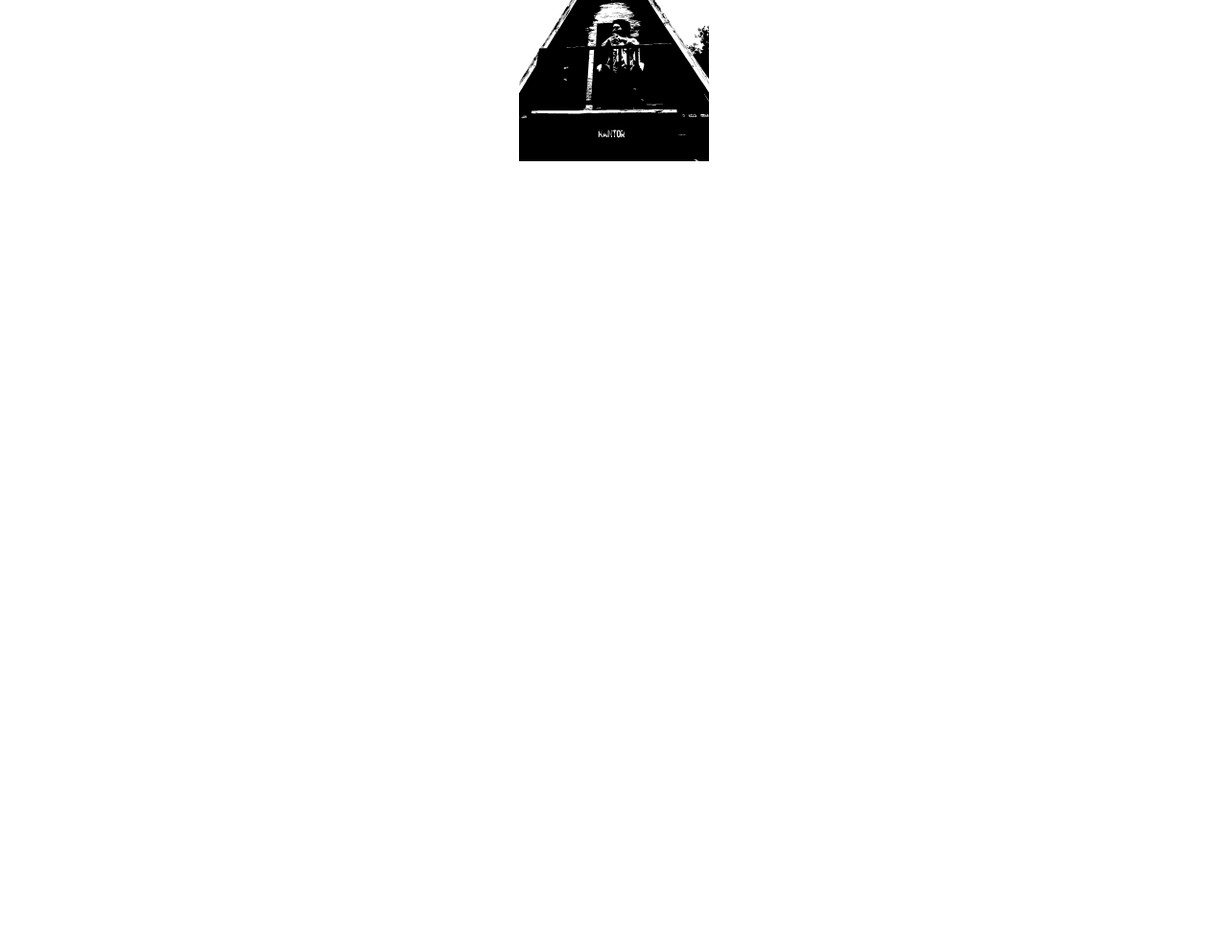
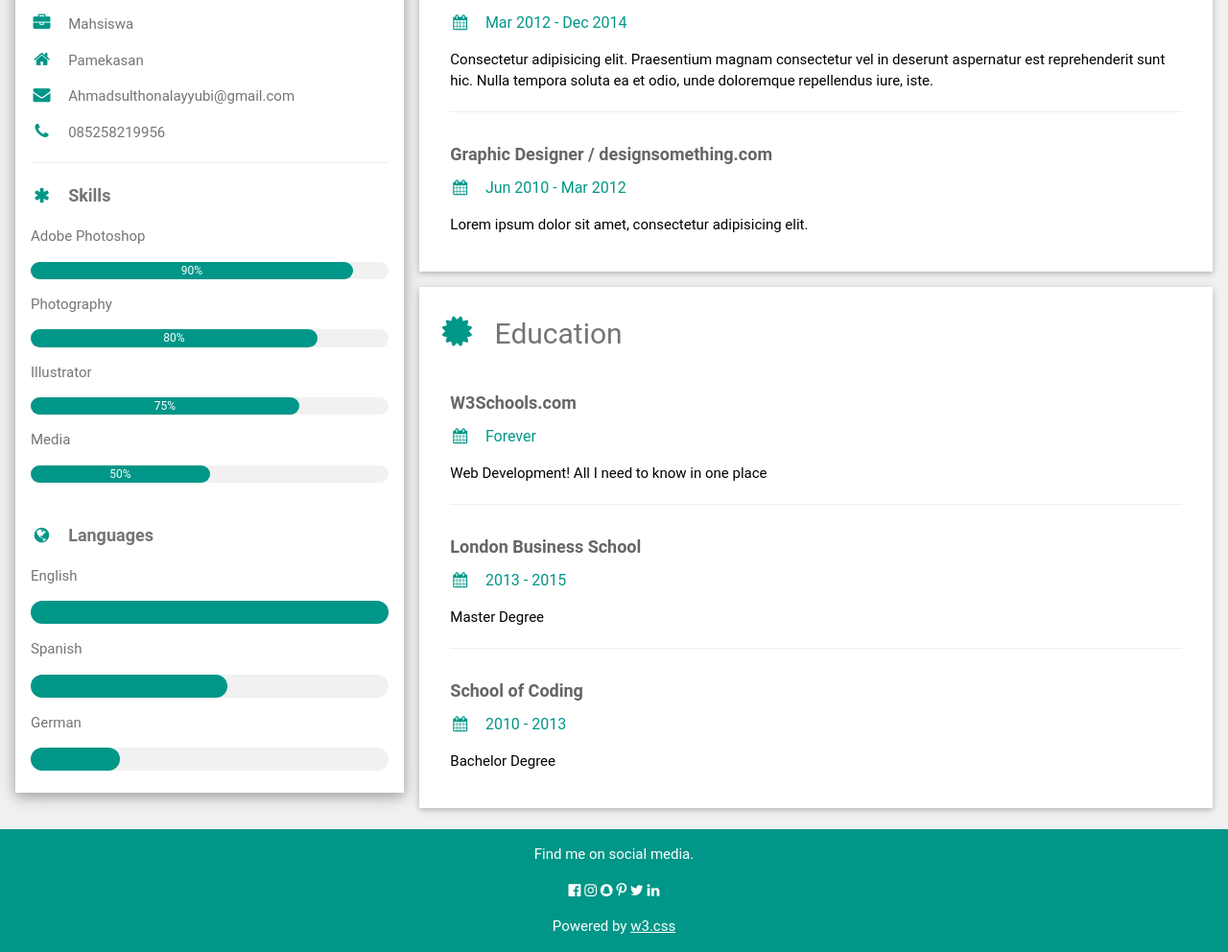
Before and after one commit to yuby123/anton12, a Django app: page / in a window 1280 px wide. Shown: the part 321-1313 px from the top of the page at 96% size. Before the commit the page ends 489 px from the top, so only its background shows below. Run offline with Django 3.2, Linux system fonts and the light colour scheme; some web fonts are replaced.

Commit message:
initial commite

```diff
--- a/main/templates/main/home.html
+++ b/main/templates/main/home.html
@@ -1,18 +1,143 @@
-{% extends 'base.html' %}
-{% load static %}
+<html>
+<title>W3.CSS Template</title>
+<meta charset="UTF-8">
+<meta name="viewport" content="width=device-width, initial-scale=1">
+<link rel="stylesheet" href="https://www.w3schools.com/w3css/4/w3.css">
+<link rel='stylesheet' href='https://badoystudio.com/cloudme.fonts.googleapis.com/css?family=Roboto'>
+<link rel="stylesheet" href="https://cdnjs.cloudflare.com/ajax/libs/font-awesome/4.7.0/css/font-awesome.min.css">
+<style>
+html,body,h1,h2,h3,h4,h5,h6 {font-family: "Roboto", sans-serif}
+</style>
+<body class="w3-light-grey">
 
-{% block meta %}
-  <center>
-  <title>Hello, world!</title>
-  </center>
-{% endblock meta %}
+<!-- Page Container -->
+<div class="w3-content w3-margin-top" style="max-width:1400px;">
 
-{% block content %}
-  <center>
-  <h1 style="color:black">Hello</h1>
-  <h2 style="color:black"><font face="comic sans ms">AHMAD SULTHON AL AYYUBI (191810101077)</font><br></h2>
-  <h2 style="color:black"><font face="comic sans ms">FAKULTAS MATEMATIKA DAN ILMU PENGETAHUAN ALAM</font><br></h2>
-  <h2 style="color:black"><font face="comic sans ms">UNIVERSITAS JEMBER</font><br></h2>
-  <p><img src="{% static 'img/Ahmad sulthon_Perkap.svg' %}" style="height:7cm"></p>
-  </center>
-{% endblock content %}
+<!-- The Grid -->
+<div class="w3-row-padding">
+
+<!-- Left Column -->
+<div class="w3-third">
+
+<div class="w3-white w3-text-grey w3-card-4">
+<div class="w3-display-container">
+<img src="/w3images/avatar_hat.jpg" style="width:100%" alt="Avatar">
+<div class="w3-display-bottomleft w3-container w3-text-black">
+<h2>Ahmad Sulthon</h2>
+</div>
+</div>
+<div class="w3-container">
+<p><i class="fa fa-briefcase fa-fw w3-margin-right w3-large w3-text-teal"></i>Mahsiswa</p>
+<p><i class="fa fa-home fa-fw w3-margin-right w3-large w3-text-teal"></i>Pamekasan</p>
+<p><i class="fa fa-envelope fa-fw w3-margin-right w3-large w3-text-teal"></i>Ahmadsulthonalayyubi@gmail.com</p>
+<p><i class="fa fa-phone fa-fw w3-margin-right w3-large w3-text-teal"></i>085258219956</p>
+<hr>
+
+<p class="w3-large"><b><i class="fa fa-asterisk fa-fw w3-margin-right w3-text-teal"></i>Skills</b></p>
+<p>Adobe Photoshop</p>
+<div class="w3-light-grey w3-round-xlarge w3-small">
+<div class="w3-container w3-center w3-round-xlarge w3-teal" style="width:90%">90%</div>
+</div>
+<p>Photography</p>
+<div class="w3-light-grey w3-round-xlarge w3-small">
+<div class="w3-container w3-center w3-round-xlarge w3-teal" style="width:80%">
+<div class="w3-center w3-text-white">80%</div>
+</div>
+</div>
+<p>Illustrator</p>
+<div class="w3-light-grey w3-round-xlarge w3-small">
+<div class="w3-container w3-center w3-round-xlarge w3-teal" style="width:75%">75%</div>
+</div>
+<p>Media</p>
+<div class="w3-light-grey w3-round-xlarge w3-small">
+<div class="w3-container w3-center w3-round-xlarge w3-teal" style="width:50%">50%</div>
+</div>
+<br>
+
+<p class="w3-large w3-text-theme"><b><i class="fa fa-globe fa-fw w3-margin-right w3-text-teal"></i>Languages</b></p>
+<p>English</p>
+<div class="w3-light-grey w3-round-xlarge">
+<div class="w3-round-xlarge w3-teal" style="height:24px;width:100%"></div>
+</div>
+<p>Spanish</p>
+<div class="w3-light-grey w3-round-xlarge">
+<div class="w3-round-xlarge w3-teal" style="height:24px;width:55%"></div>
+</div>
+<p>German</p>
+<div class="w3-light-grey w3-round-xlarge">
+<div class="w3-round-xlarge w3-teal" style="height:24px;width:25%"></div>
+</div>
+<br>
+</div>
+</div><br>
+
+<!-- End Left Column -->
+</div>
+
+<!-- Right Column -->
+<div class="w3-twothird">
+
+<div class="w3-container w3-card w3-white w3-margin-bottom">
+<h2 class="w3-text-grey w3-padding-16"><i class="fa fa-suitcase fa-fw w3-margin-right w3-xxlarge w3-text-teal"></i>Work Experience</h2>
+<div class="w3-container">
+<h5 class="w3-opacity"><b>Front End Developer / w3schools.com</b></h5>
+<h6 class="w3-text-teal"><i class="fa fa-calendar fa-fw w3-margin-right"></i>Jan 2015 - <span class="w3-tag w3-teal w3-round">Current</span></h6>
+<p>Lorem ipsum dolor sit amet. Praesentium magnam consectetur vel in deserunt aspernatur est reprehenderit sunt hic. Nulla tempora soluta ea et odio, unde doloremque repellendus iure, iste.</p>
+<hr>
+</div>
+<div class="w3-container">
+<h5 class="w3-opacity"><b>Web Developer / something.com</b></h5>
+<h6 class="w3-text-teal"><i class="fa fa-calendar fa-fw w3-margin-right"></i>Mar 2012 - Dec 2014</h6>
+<p>Consectetur adipisicing elit. Praesentium magnam consectetur vel in deserunt aspernatur est reprehenderit sunt hic. Nulla tempora soluta ea et odio, unde doloremque repellendus iure, iste.</p>
+<hr>
+</div>
+<div class="w3-container">
+<h5 class="w3-opacity"><b>Graphic Designer / designsomething.com</b></h5>
+<h6 class="w3-text-teal"><i class="fa fa-calendar fa-fw w3-margin-right"></i>Jun 2010 - Mar 2012</h6>
+<p>Lorem ipsum dolor sit amet, consectetur adipisicing elit. </p><br>
+</div>
+</div>
+
+<div class="w3-container w3-card w3-white">
+<h2 class="w3-text-grey w3-padding-16"><i class="fa fa-certificate fa-fw w3-margin-right w3-xxlarge w3-text-teal"></i>Education</h2>
+<div class="w3-container">
+<h5 class="w3-opacity"><b>W3Schools.com</b></h5>
+<h6 class="w3-text-teal"><i class="fa fa-calendar fa-fw w3-margin-right"></i>Forever</h6>
+<p>Web Development! All I need to know in one place</p>
+<hr>
+</div>
+<div class="w3-container">
+<h5 class="w3-opacity"><b>London Business School</b></h5>
+<h6 class="w3-text-teal"><i class="fa fa-calendar fa-fw w3-margin-right"></i>2013 - 2015</h6>
+<p>Master Degree</p>
+<hr>
+</div>
+<div class="w3-container">
+<h5 class="w3-opacity"><b>School of Coding</b></h5>
+<h6 class="w3-text-teal"><i class="fa fa-calendar fa-fw w3-margin-right"></i>2010 - 2013</h6>
+<p>Bachelor Degree</p><br>
+</div>
+</div>
+
+<!-- End Right Column -->
+</div>
+
+<!-- End Grid -->
+</div>
+
+<!-- End Page Container -->
+</div>
+
+<footer class="w3-container w3-teal w3-center w3-margin-top">
+<p>Find me on social media.</p>
+<i class="fa fa-facebook-official w3-hover-opacity"></i>
+<i class="fa fa-instagram w3-hover-opacity"></i>
+<i class="fa fa-snapchat w3-hover-opacity"></i>
+<i class="fa fa-pinterest-p w3-hover-opacity"></i>
+<i class="fa fa-twitter w3-hover-opacity"></i>
+<i class="fa fa-linkedin w3-hover-opacity"></i>
+<p>Powered by <a href="https://www.w3schools.com/w3css/default.asp" target="_blank">w3.css</a></p>
+</footer>
+
+</body>
+</html>
```
Also changed, not shown: main/static/img/Ahmad sulthon_Perkap.jpg (added).
